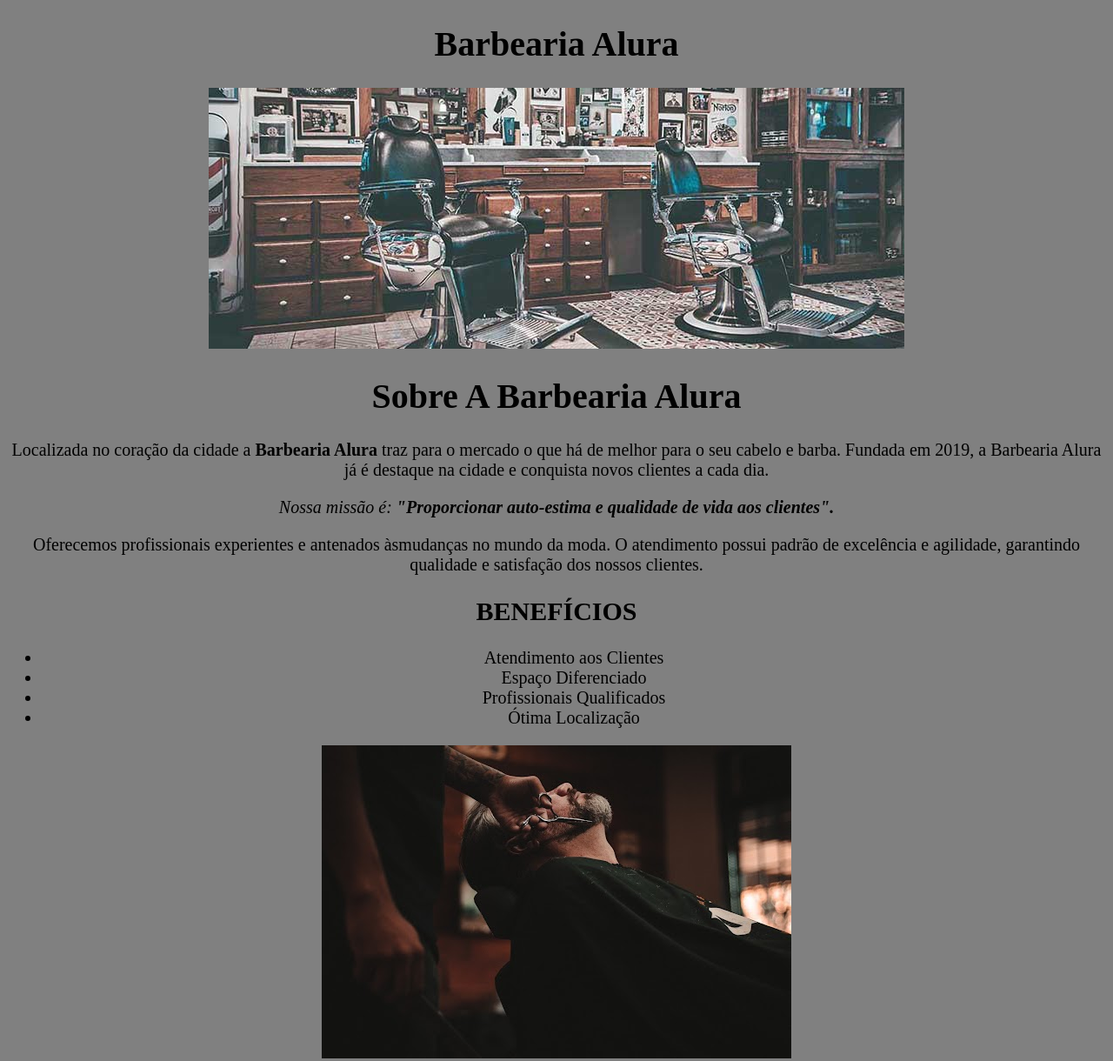
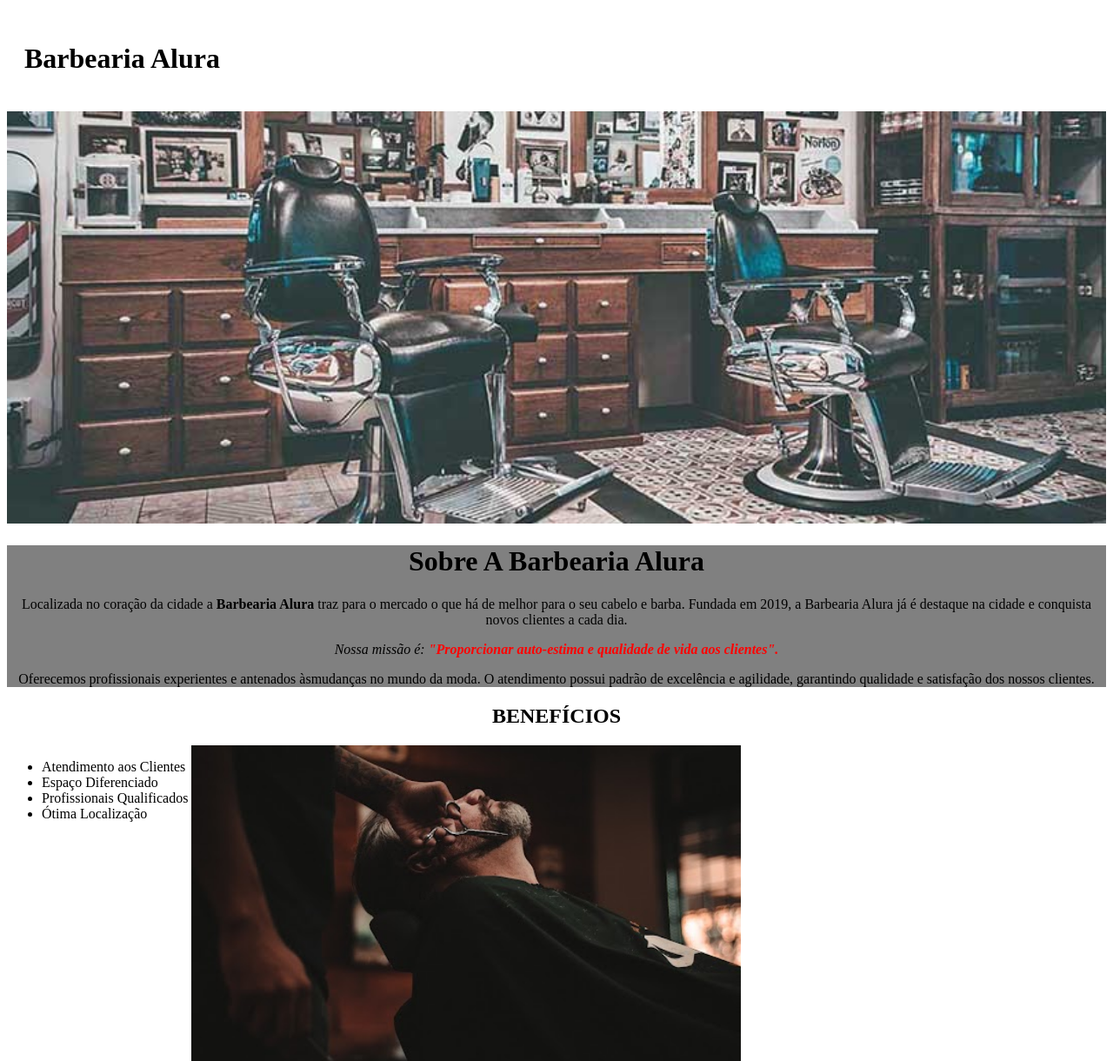
Before and after one commit to Gieverson2022/barbearia1anoD, a plain HTML site: page index.html in a window 1280 px wide. Shown: the top 1220 px of the page at 87% size. Drawn offline with Linux system fonts and the light colour scheme.

Commit message:
Update style.css
aaa

```diff
--- a/style.css
+++ b/style.css
@@ -1,6 +1,19 @@
-body{ font-size: 20px;
-text-align: center;
-background-color: gray;}
+body{  font-size: 16px;
+     }
 
+.principal{ background-color: gray;
+    text-align: center;}
 
-.destaque{color: red;}
+.negrito{color: red;
+}
+
+.subtitulo{text-align: center;}
+
+.imagem-beneficio{width: 50%;}
+
+.lista{ display: inline-block;
+vertical-align: top;}
+
+.imagem{width: 100%;}
+
+.titulo{ padding: 20px;}
```
